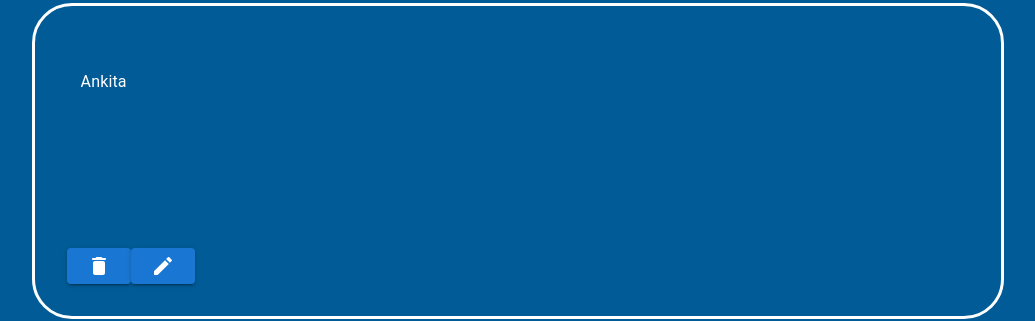
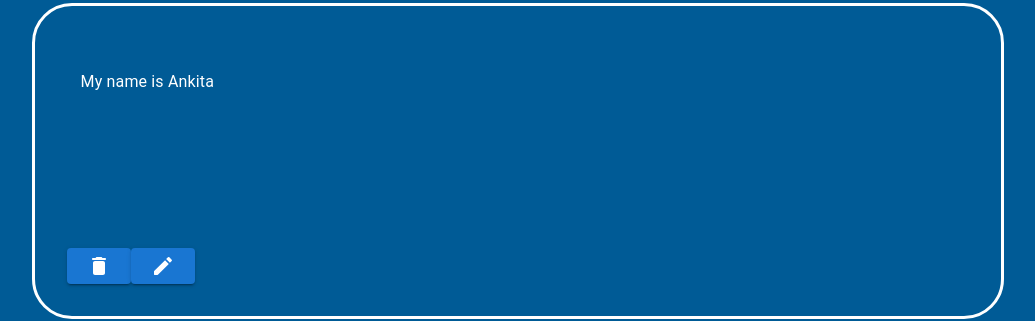
Before and after one commit to AnkiCodeAdventures/react-crud-app, a React (Vite) app: page / in a window 1280 px wide. Shown: the part 466-787 px from the top of the page, without its empty margins (122-1157 px from the left). Built offline with nearby package versions, Linux system fonts and the light colour scheme; data requests are answered from the project's data file.

Commit message:
use custom hook to update post

```diff
--- a/db/posts.json
+++ b/db/posts.json
@@ -1,10 +1,10 @@
 {
   "posts": [
     {
-      "id": "950d",
-      "title": "Ankita",
-      "body": "Ankita",
-      "userId": 1
+      "body": "My name is Ankita",
+      "userId": 1,
+      "title": "foo",
+      "id": "950d"
     },
     {
       "id": "c904",
@@ -19,10 +19,10 @@
       "userId": "1"
     },
     {
-      "id": "3196",
-      "body": "hgfjghfghfhffgdgfsfjddvhfghdygd",
+      "body": "Boundaries = freedom",
+      "userId": 1,
       "title": "foo",
-      "userId": 1
+      "id": "3196"
     },
     {
       "id": "e921",
@@ -35,6 +35,30 @@
       "body": "I am fetching all posts",
       "title": "foo",
       "userId": 1
+    },
+    {
+      "id": "eaa2",
+      "body": "testing",
+      "title": "foo",
+      "userId": 1
+    },
+    {
+      "id": "5748",
+      "body": "test 2",
+      "title": "foo",
+      "userId": 1
+    },
+    {
+      "id": "b35a",
+      "body": "test 3",
+      "title": "foo",
+      "userId": 1
+    },
+    {
+      "body": "test 4.0.5",
+      "userId": 1,
+      "title": "foo",
+      "id": "649e"
     }
   ]
 }
--- a/src/App.jsx
+++ b/src/App.jsx
@@ -6,12 +6,17 @@ import AddPost from "./components/AddPost";
 import usePosts from "./hooks/usePosts";
 
 function App() {
-  const { posts, setPosts, addPost, fetchAllPosts } = usePosts();
+  const { posts, setPosts, addPost, fetchAllPosts, updatePost } = usePosts();
   return (
     <Box width="100vw" minHeight="100vh" bgcolor={"#005b96"} p="2rem">
       <Header />
       <AddPost addPost={addPost} fetchAllPosts={fetchAllPosts} />
-      <AllPosts posts={posts} setPosts={setPosts} />
+      <AllPosts
+        posts={posts}
+        setPosts={setPosts}
+        updatePost={updatePost}
+        fetchAllPosts={fetchAllPosts}
+      />
     </Box>
   );
 }
--- a/src/components/AddPost.jsx
+++ b/src/components/AddPost.jsx
@@ -49,6 +49,7 @@ function AddPost({ addPost, fetchAllPosts }) {
         onClick={() => {
           addPost(text);
           fetchAllPosts();
+          setText("");
         }}
       >
         POST
--- a/src/components/AllPosts.jsx
+++ b/src/components/AllPosts.jsx
@@ -1,7 +1,7 @@
 import RenderComponent from "./RenderComponent";
 import { API_ROUTES } from "../utils/constants";
 
-function AllPosts({ posts, setPosts }) {
+function AllPosts({ posts, setPosts, updatePost, fetchAllPosts }) {
   function handleDeletePost(postId) {
     fetch(`${API_ROUTES.POSTS}/${postId}`, {
       method: "DELETE",
@@ -14,21 +14,6 @@ function AllPosts({ posts, setPosts }) {
       .catch((err) => {
         console.log(err);
       });
-  }
-
-  function handleUpdatePost(UpdateId, text) {
-    return fetch(`${API_ROUTES.POSTS}/${UpdateId}`, {
-      method: "PUT",
-      body: JSON.stringify({
-        id: 1,
-        title: "foo",
-        body: text,
-        userId: 1,
-      }),
-      headers: {
-        "Content-type": "application/json; charset=UTF-8",
-      },
-    }).catch((err) => console.log(err));
   }
 
   return (
@@ -45,7 +30,8 @@ function AllPosts({ posts, setPosts }) {
           key={post.id}
           post={post}
           handleDeletePost={handleDeletePost}
-          handleUpdatePost={handleUpdatePost}
+          updatePost={updatePost}
+          fetchAllPosts={fetchAllPosts}
         />
       ))}
     </div>
--- a/src/components/RenderComponent.jsx
+++ b/src/components/RenderComponent.jsx
@@ -2,13 +2,16 @@ import { Box, Button, TextField } from "@mui/material";
 import DeleteRoundedIcon from "@mui/icons-material/DeleteRounded";
 import CreateRoundedIcon from "@mui/icons-material/CreateRounded";
 import CheckCircleRoundedIcon from "@mui/icons-material/CheckCircleRounded";
-import HourglassFullTwoToneIcon from "@mui/icons-material/HourglassFullTwoTone";
 import { useState } from "react";
 
-function RenderComponent({ post, handleDeletePost, handleUpdatePost }) {
+function RenderComponent({
+  post,
+  handleDeletePost,
+  updatePost,
+  fetchAllPosts,
+}) {
   const [postText, setPostText] = useState(() => post.body);
   const [isEditing, setIsEditing] = useState(false);
-  const [isLoading, setIsLoading] = useState(false);
 
   return (
     <div>
@@ -60,20 +63,13 @@ function RenderComponent({ post, handleDeletePost, handleUpdatePost }) {
             aria-label="update"
             variant="contained"
             onClick={() => {
-              setIsLoading(true);
-              handleUpdatePost(post.id, postText).then(() => {
-                setIsLoading(false);
-                setIsEditing(false);
-              });
+              updatePost(postText, post.id);
+              setIsEditing(false);
+              fetchAllPosts();
             }}
           >
             <CheckCircleRoundedIcon />
           </Button>
-        ) : null}
-        {isLoading ? (
-          <Box display="flex" justifyContent="flex-end">
-            <HourglassFullTwoToneIcon />
-          </Box>
         ) : null}
       </Box>
     </div>
--- a/src/hooks/usePosts.jsx
+++ b/src/hooks/usePosts.jsx
@@ -19,14 +19,22 @@ function usePosts() {
   async function addPost(text) {
     const response = await fetch(API_ROUTES.POSTS, {
       method: "POST",
-
-      //   body: JSON.stringify({ body: text, title: "foo", userId: "1" }),
       body: `{ "body": "${text}", "title": "foo", "userId": 1 }`,
     });
-    const json = await response.json();
   }
 
-  return { posts, setPosts, fetchAllPosts, addPost };
+  async function updatePost(updatedText, postId) {
+    const response = await fetch(`${API_ROUTES.POSTS}/${postId}`, {
+      method: "PUT",
+      body: `{
+        "body" : "${updatedText}",
+        "userId" : 1,
+        "title" : "foo"
+        }`,
+    });
+  }
+
+  return { posts, setPosts, fetchAllPosts, addPost, updatePost };
 }
 
 export default usePosts;
```
